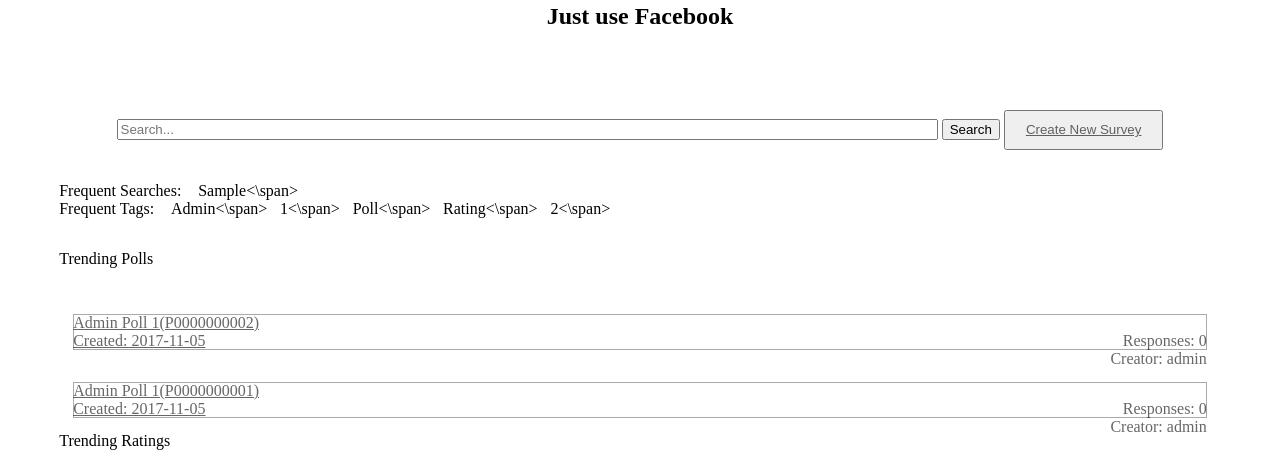
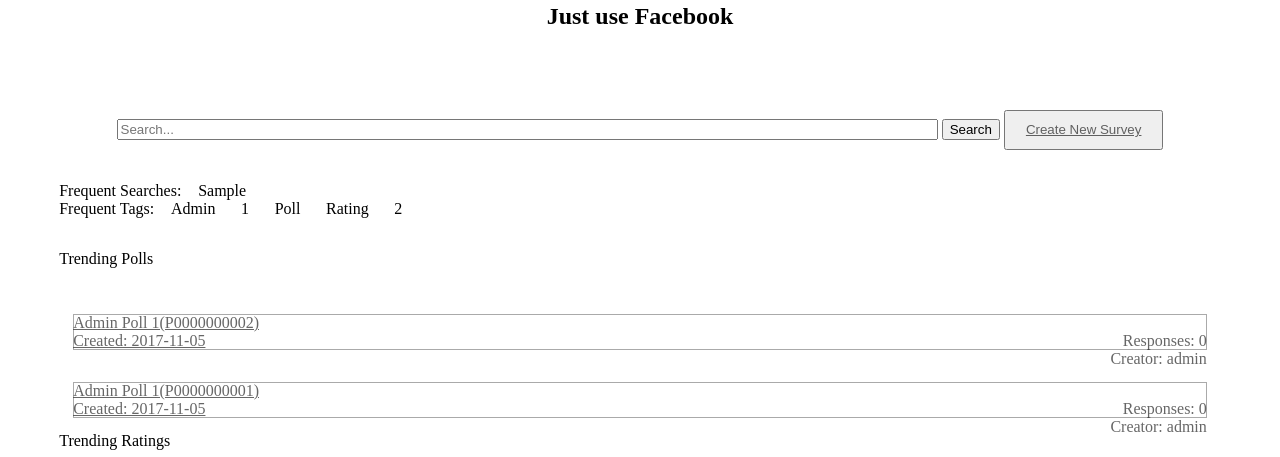
Before and after one commit to yilanisumi/KnowItAll, a PHP site: page /home-search.php in a window 1280 px wide. Shown: the part 160-617 px from the top of the page. Run offline with PHP 8.4, Linux system fonts and the light colour scheme; the visitor is signed in with stand-in values (Sample User, id 1); data comes from the database, SQL or seed files in the repository; tables that the repository leaves empty hold one stand-in row (values such as "Sample post"); some libraries are stand-ins or nearby versions.

Commit message:
close span bug fixed 2

```diff
--- a/www/knowitall/home-search.php
+++ b/www/knowitall/home-search.php
@@ -44,7 +44,7 @@
           $ans = $sql->get_result();
           for($i = 0; $i < $ans->num_rows; $i++){
             $row = $ans->fetch_assoc();
-            echo "<span class=\"custom-pad-hor-small\">".$row['search']."<\span>";
+            echo "<span class=\"custom-pad-hor-small\">".$row['search']."</span>";
           }
         ?>
       </div>
@@ -56,7 +56,7 @@
           $ans = $sql->get_result();
           for($i = 0; $i < $ans->num_rows; $i++){
             $row = $ans->fetch_assoc();
-            echo "<span class=\"custom-pad-hor-small\">".$row['tag']."<\span>";
+            echo "<span class=\"custom-pad-hor-small\">".$row['tag']."</span>";
           }
         ?>
       </div>
--- a/www/knowitall/search-results.php
+++ b/www/knowitall/search-results.php
@@ -76,7 +76,7 @@
           $ans = $sql->get_result();
           for($i = 0; $i < $ans->num_rows; $i++){
             $row = $ans->fetch_assoc();
-            echo "<span class=\"custom-pad-hor-small\">".$row['search']."<\span>";
+            echo "<span class=\"custom-pad-hor-small\">".$row['search']."</span>";
           }
         ?>
       </div>
@@ -88,7 +88,7 @@
           $ans = $sql->get_result();
           for($i = 0; $i < $ans->num_rows; $i++){
             $row = $ans->fetch_assoc();
-            echo "<span class=\"custom-pad-hor-small\">".$row['tag']."<\span>";
+            echo "<span class=\"custom-pad-hor-small\">".$row['tag']."</span>";
           }
         ?>
       </div>
```
